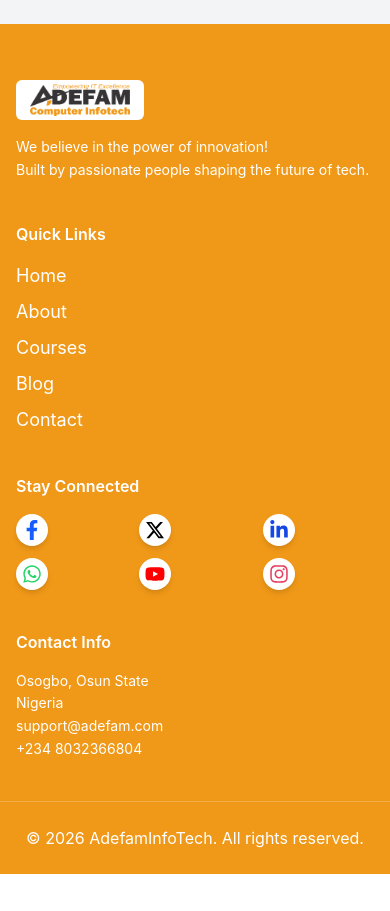
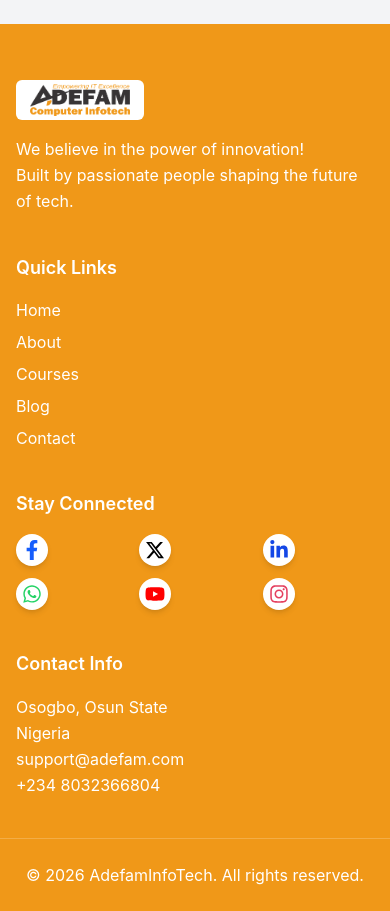
Before and after one commit to sirvick-concept/Adefam, a React (Vite) app: page /student-dashboard in a window 390 px wide. Shown: the part 840-1751 px from the top of the page. Before the commit the page ends 1714 px from the top, so only its background shows below. Built offline with nearby package versions, Linux system fonts and the light colour scheme.

Commit message:
adjust design

```diff
--- a/src/Components/Footer.jsx
+++ b/src/Components/Footer.jsx
@@ -25,7 +25,7 @@
             <span className="text-white">Computer Infotech</span> */}
           </Link>
 
-          <p className="mt-4 sm:mt-5 text-sm text-white leading-relaxed">
+          <p className="mt-4 sm:mt-5 text-base text-white leading-relaxed">
             We believe in the power of innovation! <br />
             Built by passionate people shaping the future of tech.
           </p>
@@ -33,11 +33,11 @@
 
         {/* Quick Links */}
         <div className="lg:pl-15">
-          <h3 className="text-white font-semibold mb-4 sm:mb-5 text-base sm:text-lg">
+          <h3 className="text-white font-semibold mb-4 sm:mb-5 text-lg sm:text-lg">
             Quick Links
           </h3>
 
-          <ul className=" space-y-2 sm:space-y-3 text-lg">
+          <ul className=" space-y-2 sm:space-y-3 text-base">
             <li>
               <Link to="/" className="hover:text-white/60 transition">
                 Home
@@ -72,7 +72,7 @@
 
         {/* Social */}
         <div>
-          <h3 className="text-white font-semibold mb-4 sm:mb-5 text-base sm:text-lg">
+          <h3 className="text-white font-semibold mb-4 sm:mb-5 text-lg sm:text-lg">
             Stay Connected
           </h3>
 
@@ -151,11 +151,11 @@
 
         {/* Contact */}
         <div className="lg:pl-15">
-          <h3 className="text-white font-semibold mb-4 sm:mb-5 text-base sm:text-lg">
+          <h3 className="text-white font-semibold mb-4 sm:mb-5 text-lg sm:text-lg">
             Contact Info
           </h3>
 
-          <p className="text-sm text-white leading-relaxed">
+          <p className="text-base text-white leading-relaxed">
             Osogbo, Osun State <br />
             Nigeria <br />
             support@adefam.com <br />
```
